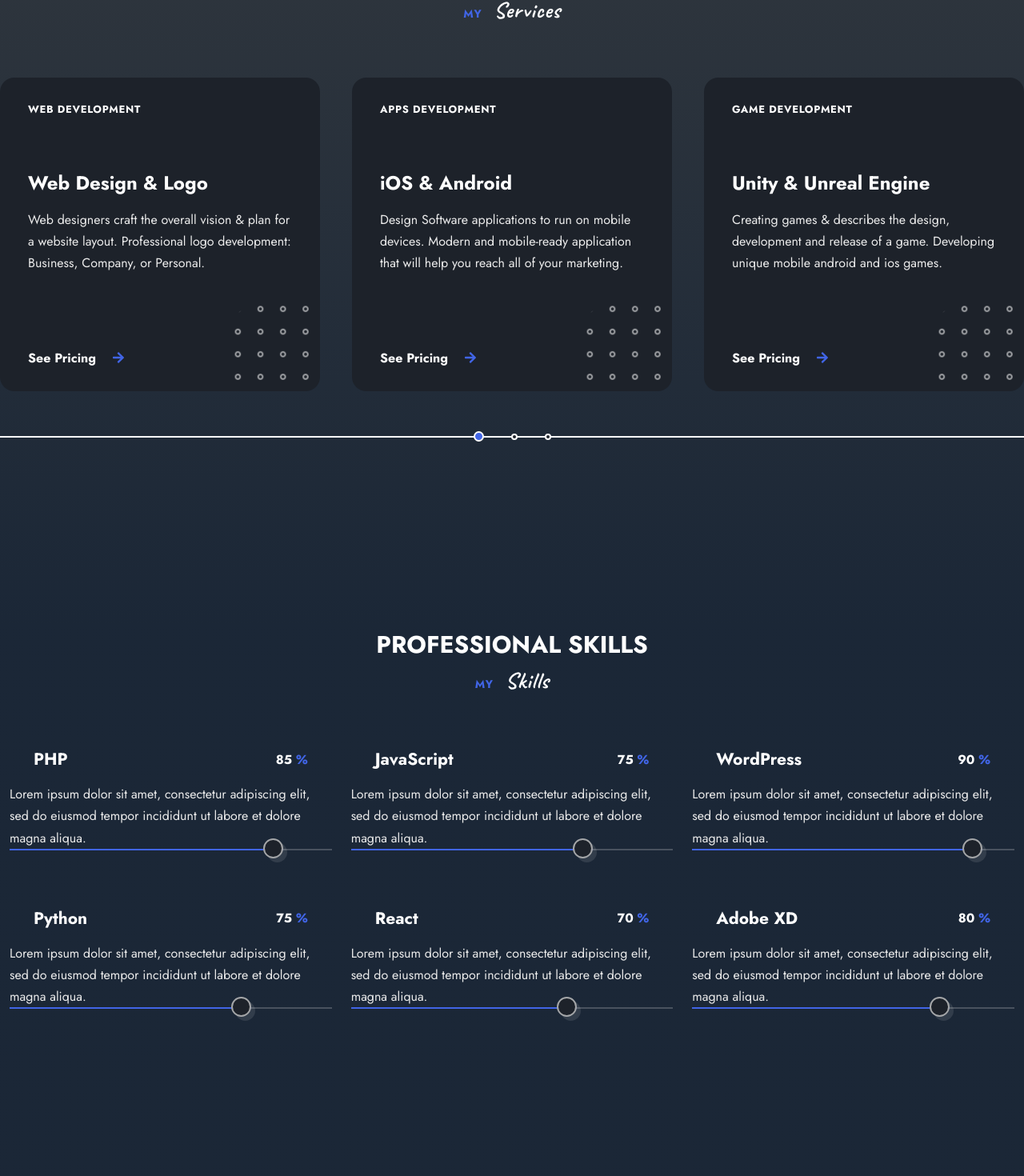
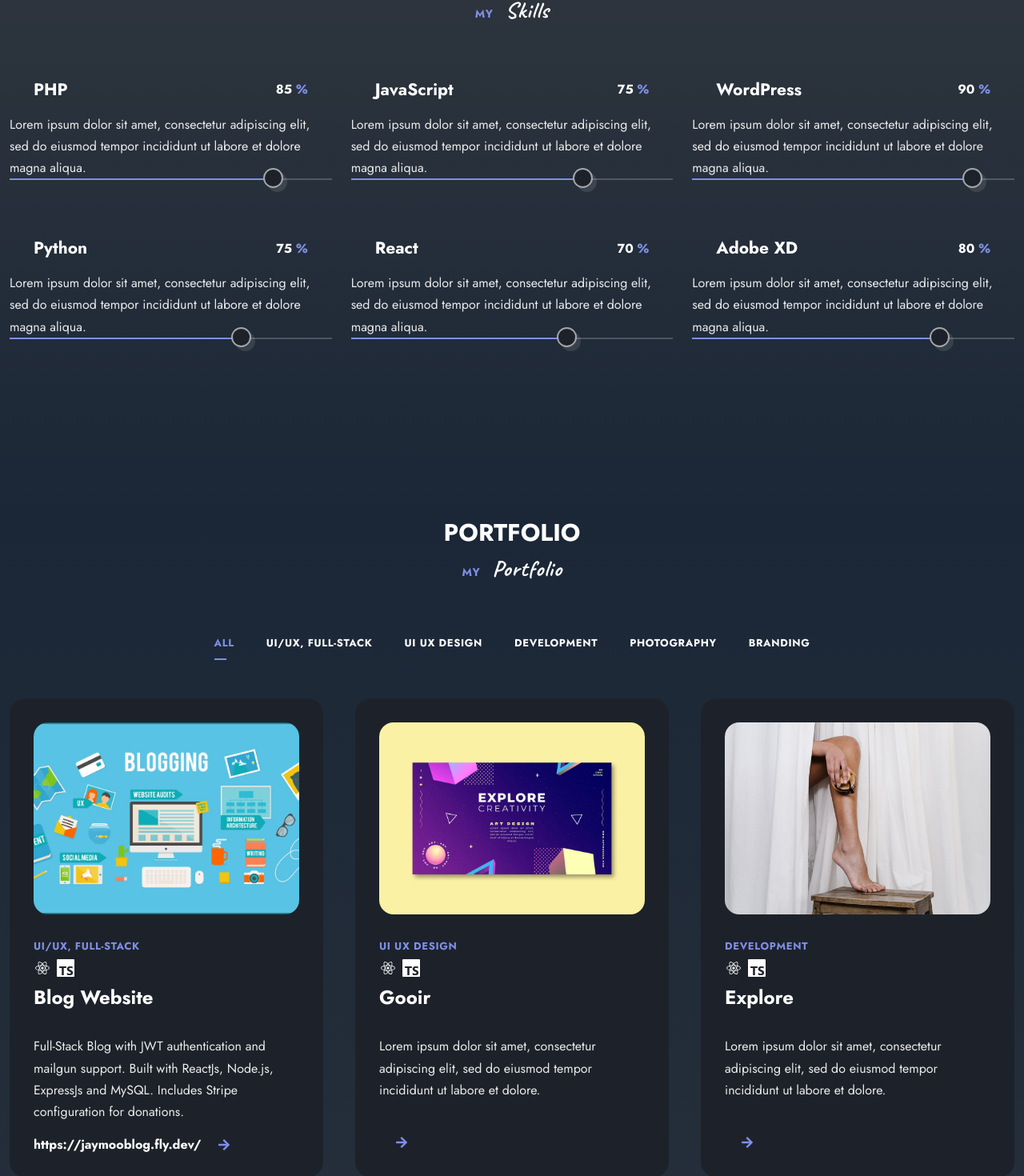
Before and after one commit to Jaymoo87/ViteReactPortfolio, a React (Vite) app: page / in a window 1280 px wide. Shown: the part 854-2324 px from the top of the page at 80% size. Built offline with nearby package versions, Linux system fonts and the light colour scheme.

Commit message:
getting it styled up a little more adding some projects

```diff
--- a/src/App.css
+++ b/src/App.css
@@ -13,7 +13,7 @@
     *colors
     */
 
-  --primary-color: hsl(227, 77%, 58%);
+  --primary-color: hsl(230, 69%, 70%);
   --title-color: hsl(0, 0%, 100%);
   --text-color: hsl(0, 0%, 92%);
   --bg-color: hsl(214, 34%, 16%);
--- a/src/App.jsx
+++ b/src/App.jsx
@@ -17,13 +17,13 @@ function App() {
   return (
     <main className="main">
       <Home />
-      <Services />
+      {/* <Services /> */}
       <Skills />
       <Portfolio />
       <Resume />
-      <Testimonials />
-      <Pricing />
-      <Blog />
+      {/* <Testimonials /> */}
+      {/* <Pricing /> */}
+      {/* <Blog /> */}
       <Contact />
     </main>
   );
--- a/src/Data.jsx
+++ b/src/Data.jsx
@@ -4,6 +4,7 @@ import Project3 from "./assets/project3.jpeg";
 import Project4 from "./assets/project4.jpeg";
 import Project5 from "./assets/project5.jpg";
 import Project6 from "./assets/project6.jpg";
+import blogPicture from "./assets/blogPicture.jpg";
 
 import Testimonial1 from "./assets/testimonial1.jpg";
 import Testimonial2 from "./assets/testimonial2.jpg";
@@ -140,11 +141,12 @@ export const skills = [
 export const projects = [
   {
     id: 1,
-    img: Project1,
-    category: "Branding",
-    title: "Zorro",
+    img: blogPicture,
+    category: "UI/UX, Full-Stack",
+    title: "Blog Website",
     description:
-      "Lorem ipsum dolor sit amet, consectetur adipiscing elit, sed do eiusmod tempor incididunt ut labore et dolore.",
+      "Full-Stack Blog with JWT authentication and mailgun support. Built with ReactJs, Node.js, ExpressJs and MySQL. Includes Stripe configuration for donations.",
+    link: "https://jaymooblog.fly.dev/",
   },
   {
     id: 2,
--- a/src/components/contact/Contact.jsx
+++ b/src/components/contact/Contact.jsx
@@ -72,7 +72,7 @@ const Contact = () => {
               />
 
               <div className="contact__form-div">
-                <label className="contact_form-tag text-cs">
+                <label className="contact__form-tag text-cs">
                   Your Email Address <b>*</b>
                 </label>
                 <input
@@ -83,11 +83,11 @@ const Contact = () => {
                   className="contact__form-input"
                 />
               </div>
-            </div>{" "}
+            </div>
           </div>
 
           <div className="contact__form-div">
-            <label className="contact_form-tag text-cs">
+            <label className="contact__form-tag text-cs">
               Subject <b>*</b>
             </label>
             <input
@@ -100,7 +100,7 @@ const Contact = () => {
           </div>
 
           <div className="contact__form-div contact__form-area">
-            <label className="contact_form-tag text-cs">
+            <label className="contact__form-tag text-cs">
               Message <b>*</b>
             </label>
             <textarea
@@ -113,7 +113,9 @@ const Contact = () => {
 
           <div className="contact__submit">
             <p>* Accept the terms and conditions</p>
-            <button type="submit">Submit</button>
+            <button type="submit" className="btn text-cs">
+              Submit
+            </button>
           </div>
         </form>
       </div>
--- a/src/components/contact/contact.css
+++ b/src/components/contact/contact.css
@@ -1,5 +1,5 @@
 .contact {
-  background-image: var(--second-gradient);
+  background-image: var(--first-gradient);
 }
 
 .contact__container {
@@ -49,7 +49,7 @@
 }
 
 .contact__form-group {
-  grid-template-columns: repeat(2, 1fr);
+  grid-template-columns: repeat(2, 2fr);
   column-gap: 30px;
 }
 
--- a/src/components/portfolio/Items.jsx
+++ b/src/components/portfolio/Items.jsx
@@ -2,12 +2,14 @@ import React from "react";
 import { FaArrowRight } from "react-icons/fa";
 // import shapeTwo from "../../assets/shape-2.png";
 import { motion } from "framer-motion";
+import { SiTypescript, SiMysql } from "react-icons/si";
+import { FaReact } from "react-icons/fa";
 
 const Items = ({ projectItems }) => {
   return (
     <>
       {projectItems.map((project) => {
-        const { id, img, category, title, description } = project;
+        const { id, img, category, title, description, link } = project;
         return (
           <motion.div
             layout
@@ -23,14 +25,17 @@ const Items = ({ projectItems }) => {
               <img src={img} className="portfolio__img" />
             </div>
             <span className="portfolio__category text-cs">{category}</span>
+            <div className="home__social-link">
+              <FaReact style={{ padding: "2" }} /> <SiTypescript />
+            </div>
+            <div className="home__social-link"></div>
             <h3 className="portfolio__title">{title}</h3>
             <p className="portfolio__description">{description}</p>
-            <a href="" className="link">
-              See Pricing
+
+            <a href="https://jaymooblog.fly.dev/" className="link">
+              {link}
               <FaArrowRight className="link__icon"></FaArrowRight>
             </a>
-
-            {/* <img src={shapeTwo} alt="" className="shape c__shape" /> */}
           </motion.div>
         );
       })}
--- a/src/components/skills/skills.css
+++ b/src/components/skills/skills.css
@@ -1,5 +1,5 @@
 .skills {
-  background-image: var(--third-gradient);
+  background-image: var(--second-gradient);
 }
 
 .skills__container {
```
Also changed, not shown: src/assets/blogPicture.jpg (added).
